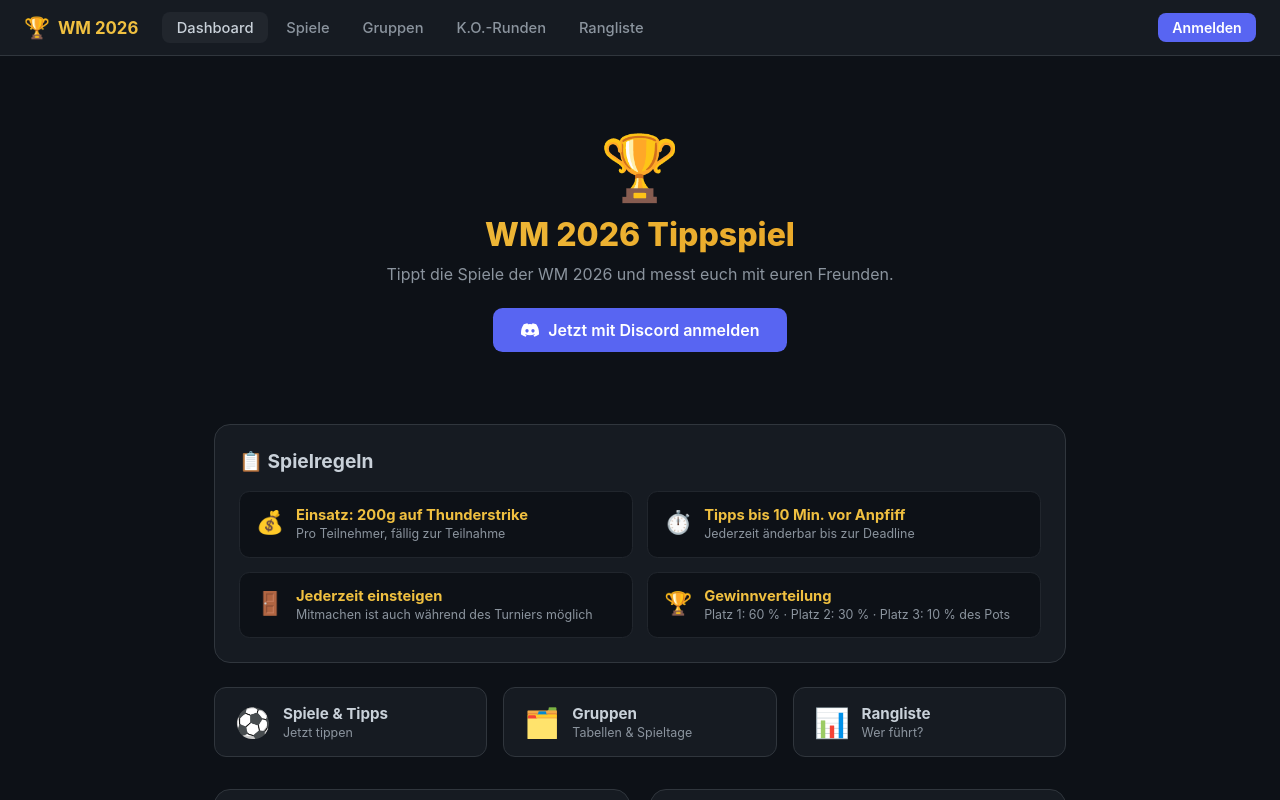
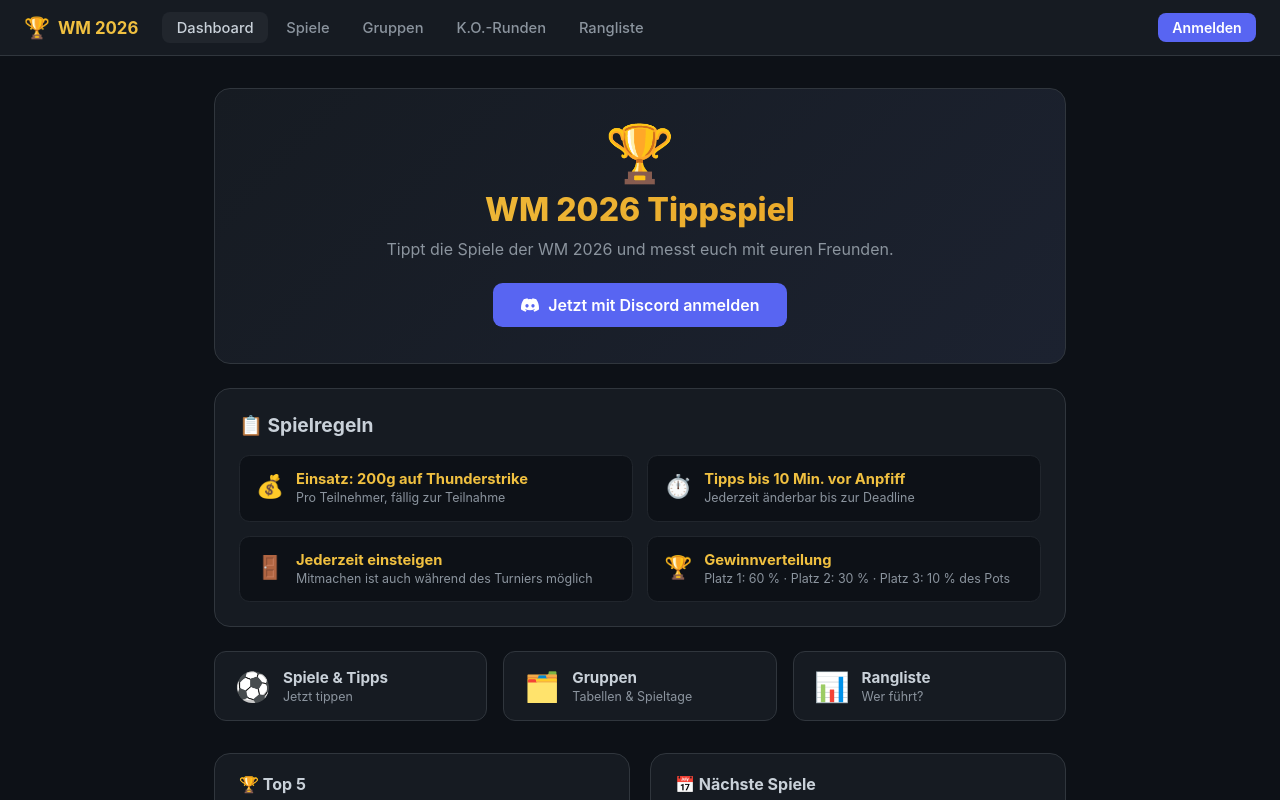
Before and after one commit to mst1987/wm2026-tipp, an Angular app in the folder frontend/: page / in a window 1280 px wide. Shown: the top 800 px of the page. Built offline with nearby package versions, Linux system fonts and the light colour scheme; no server answers.

Commit message:
style: dashboard headline as card container + separate welcome container

```diff
--- a/frontend/src/app/pages/dashboard/dashboard.component.html
+++ b/frontend/src/app/pages/dashboard/dashboard.component.html
@@ -1,7 +1,13 @@
 <div class="dashboard">
 
-  <!-- Hero -->
-  <section class="hero">
+  <!-- Willkommen (eigener Container) -->
+  <div class="welcome-card" *ngIf="auth.currentUser() as user">
+    <img [src]="auth.avatarUrl(user)" [alt]="user.username" class="welcome-avatar" />
+    <span class="welcome-text">Willkommen zurück, <strong>{{ user.username }}</strong>! 👋</span>
+  </div>
+
+  <!-- Hero / Titel als Container -->
+  <section class="hero-card">
     <div class="trophy">🏆</div>
     <h1>WM 2026 Tippspiel</h1>
 
@@ -15,10 +21,6 @@
         Jetzt mit Discord anmelden
       </button>
     </div>
-
-    <p class="welcome" *ngIf="auth.currentUser() as user">
-      Willkommen zurück, <strong>{{ user.username }}</strong>! 👋
-    </p>
   </section>
 
   <app-rules-card />
--- a/frontend/src/app/pages/dashboard/dashboard.component.scss
+++ b/frontend/src/app/pages/dashboard/dashboard.component.scss
@@ -4,13 +4,42 @@
   padding: 2rem 1.5rem;
 }
 
-/* Hero */
-.hero {
+/* Willkommen-Karte */
+.welcome-card {
+  display: flex;
+  align-items: center;
+  gap: 0.75rem;
+  padding: 0.85rem 1.25rem;
+  margin-bottom: 1.25rem;
+  background: #161b22;
+  border: 1px solid #30363d;
+  border-radius: 1rem;
+
+  .welcome-avatar {
+    width: 36px;
+    height: 36px;
+    border-radius: 50%;
+    object-fit: cover;
+    flex-shrink: 0;
+  }
+
+  .welcome-text {
+    font-size: 1rem;
+    color: #c9d1d9;
+    strong { color: #f0c040; }
+  }
+}
+
+/* Hero / Titel als Container */
+.hero-card {
   text-align: center;
-  padding: 2.5rem 1rem;
-  margin-bottom: 2rem;
+  padding: 2.25rem 1.5rem;
+  margin-bottom: 1.5rem;
+  background: linear-gradient(135deg, #161b22 0%, #1c2230 100%);
+  border: 1px solid #30363d;
+  border-radius: 1rem;
 
-  .trophy { font-size: 4rem; }
+  .trophy { font-size: 3.5rem; line-height: 1; }
 
   h1 {
     font-size: 2rem;
@@ -40,13 +69,6 @@
 
   &:hover { background: #4752c4; transform: translateY(-1px); }
   &:active { transform: translateY(0); }
-}
-
-.welcome {
-  color: #c9d1d9;
-  font-size: 1.05rem;
-  margin-top: 1rem;
-  strong { color: #f0c040; }
 }
 
 /* Tipp-Erinnerung */
```
